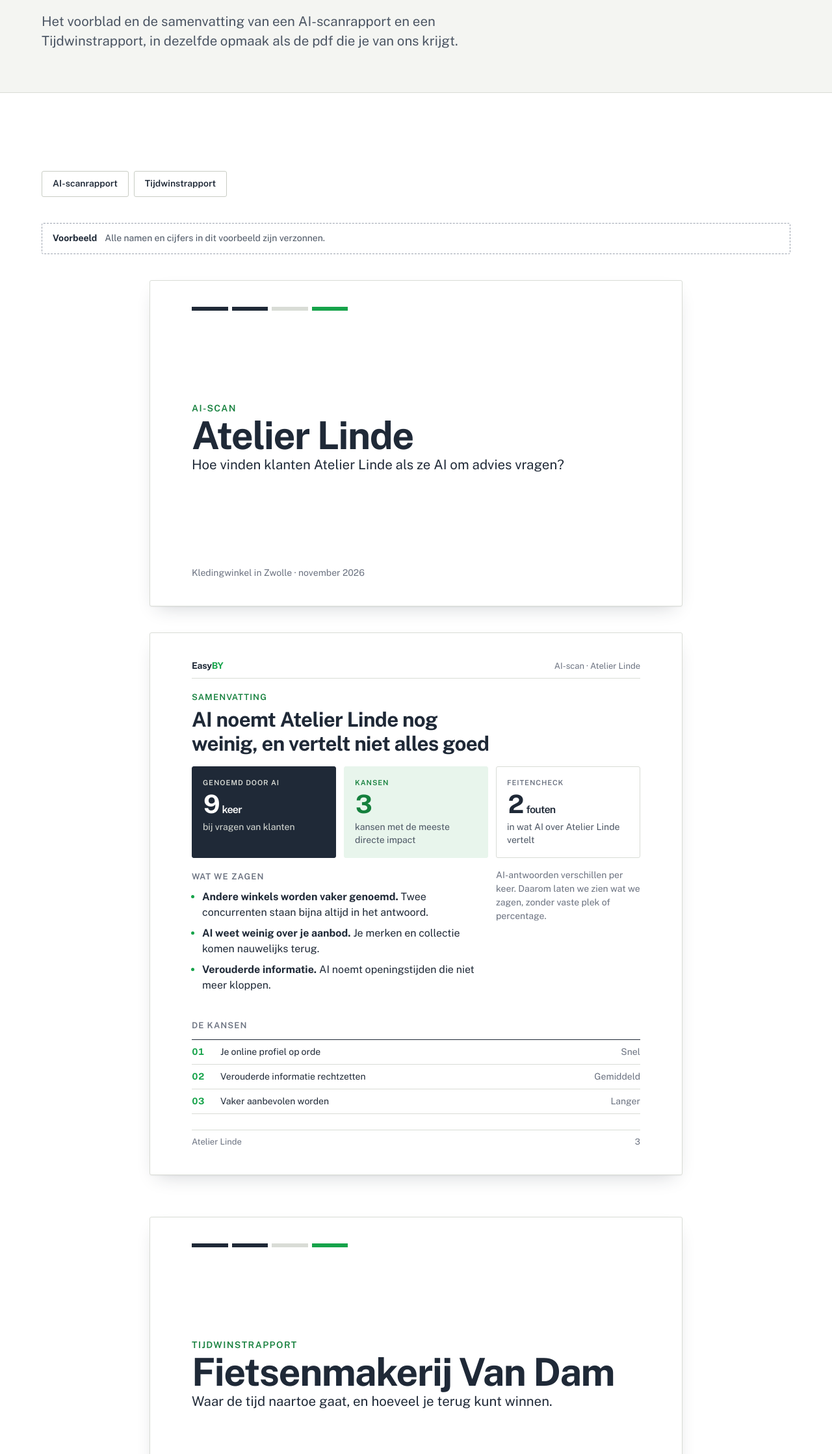
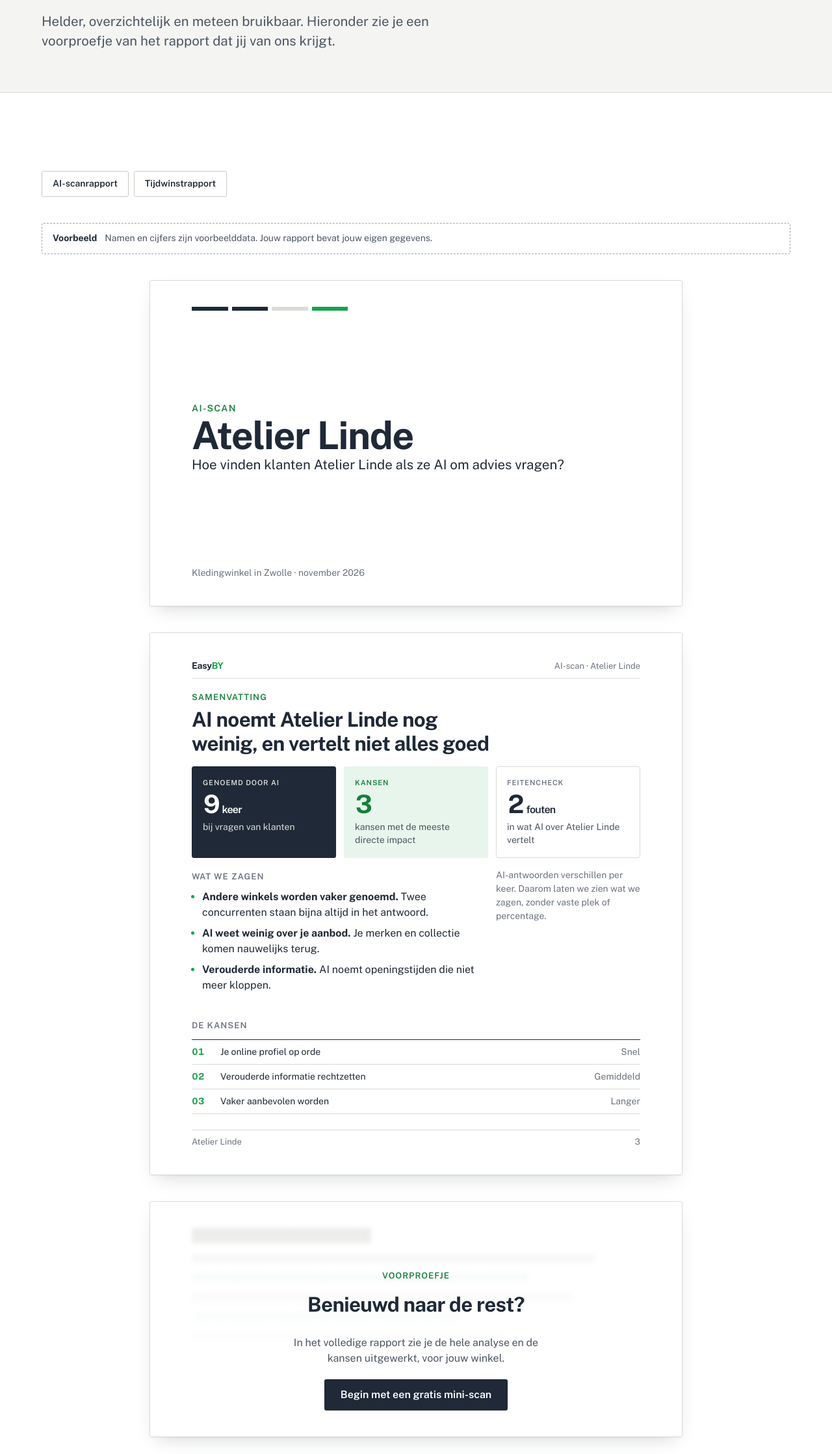
Before and after one commit to easyby-commerce-outlook-com/website, a plain HTML site: page voorbeeldrapport.html in a window 1280 px wide. Shown: the part 323-2560 px from the top of the page at 65% size. Drawn offline with Linux system fonts and the light colour scheme.

Commit message:
fix: voorbeeldrapport als voorproefje en voorbeelddata in plaats van verzonnen
Co-Authored-By: Claude Opus 5.5 <noreply@anthropic.com>
Claude-Session: https://claude.ai/code/session_01CwLk4yiMqjVoZgVLP1uGLu

```diff
--- a/site.css
+++ b/site.css
@@ -488,3 +488,19 @@
 .beweeg .r-sheet:not(.is-in) .r-bar__fill, .beweeg .streepjes:not(.is-in) i:nth-child(4), .beweeg .timeline:not(.is-in) li::after, .beweeg .timeline:not(.is-in) .timeline__dot, .beweeg .timeline:not(.is-in) li > * { transition: none; }
 .board .lead a { color: inherit; text-decoration-color: var(--color-green-on-dark); }
 .board .lead strong { color: var(--color-on-dark); font-weight: var(--weight-semibold); }
+
+/* Voorbeeldrapport: voorproefje met een vervaagd blad en een oproep */
+.r-teaser { position: relative; overflow: hidden; min-height: 320px; display: grid; place-items: center; text-align: center; }
+.r-teaser__ghost { position: absolute; inset: var(--space-xl) var(--space-2xl); display: grid; gap: var(--space-md); align-content: start; filter: blur(3px); opacity: 0.6; }
+.r-teaser__ghost i { display: block; height: var(--bar-thick); border-radius: var(--radius-chip); background: var(--color-track); }
+.r-teaser__ghost i:nth-child(1) { width: 40%; height: var(--space-lg); background: var(--color-rule); }
+.r-teaser__ghost i:nth-child(2) { width: 90%; }
+.r-teaser__ghost i:nth-child(3) { width: 75%; background: var(--color-green-tint); }
+.r-teaser__ghost i:nth-child(4) { width: 85%; }
+.r-teaser__ghost i:nth-child(5) { width: 60%; background: var(--color-green-tint); }
+.r-teaser__ghost i:nth-child(6) { width: 70%; }
+.r-teaser::after { content: ""; position: absolute; inset: 0; background: linear-gradient(180deg, transparent, var(--color-paper) 70%); }
+.r-teaser__body { position: relative; z-index: 1; display: grid; justify-items: center; gap: var(--space-sm); max-width: 44ch; padding-top: var(--space-2xl); }
+.r-teaser__body p { color: var(--color-ink-2); }
+.r-teaser__body .btn { margin-top: var(--space-xs); }
+.actions--tight { margin-top: 0; }
--- a/voorbeeldrapport.html
+++ b/voorbeeldrapport.html
@@ -4,7 +4,7 @@
   <meta charset="utf-8">
   <meta name="viewport" content="width=device-width, initial-scale=1">
   <title>Voorbeeldrapport · EasyBY</title>
-  <meta name="description" content="Bekijk hoe een AI-scanrapport en een Tijdwinstrapport van EasyBY eruitzien, met verzonnen voorbeeldgegevens.">
+  <meta name="description" content="Bekijk hoe een AI-scanrapport en een Tijdwinstrapport van EasyBY eruitzien, gevuld met voorbeelddata.">
   <link rel="preload" href="fonts/public-sans-latin.woff2" as="font" type="font/woff2" crossorigin>
   <link rel="stylesheet" href="site.css">
   <script src="site.js" defer></script>
@@ -29,7 +29,7 @@
       <div class="container">
         <span class="label label--green eyebrow">Voorbeeldrapport</span>
         <h1>Zo ziet een rapport van EasyBY eruit</h1>
-        <p class="lead">Het voorblad en de samenvatting van een AI-scanrapport en een Tijdwinstrapport, in dezelfde opmaak als de pdf die je van ons krijgt.</p>
+        <p class="lead">Helder, overzichtelijk en meteen bruikbaar. Hieronder zie je een voorproefje van het rapport dat jij van ons krijgt.</p>
       </div>
     </section>
 
@@ -39,7 +39,7 @@
           <a href="#ai-scan">AI-scanrapport</a>
           <a href="#tijdwinst">Tijdwinstrapport</a>
         </nav>
-        <p class="mock-note"><strong>Voorbeeld</strong> <span>Alle namen en cijfers in dit voorbeeld zijn verzonnen.</span></p>
+        <p class="mock-note"><strong>Voorbeeld</strong> <span>Namen en cijfers zijn voorbeelddata. Jouw rapport bevat jouw eigen gegevens.</span></p>
 
       <section class="report" id="ai-scan" aria-label="Voorbeeld AI-scanrapport">
         <article class="r-sheet">
@@ -85,6 +85,15 @@
           <div class="r-foot"><span>Atelier Linde</span><span>3</span></div>
         </article>
 
+        <aside class="r-sheet r-teaser" aria-label="De rest van het rapport">
+          <div class="r-teaser__ghost" aria-hidden="true"><i></i><i></i><i></i><i></i><i></i><i></i></div>
+          <div class="r-teaser__body">
+            <span class="label label--green">Voorproefje</span>
+            <h3 class="r-title">Benieuwd naar de rest?</h3>
+            <p>In het volledige rapport zie je de hele analyse en de kansen uitgewerkt, voor jouw winkel.</p>
+            <a class="btn btn--ink" href="mini-scan.html">Begin met een gratis mini-scan</a>
+          </div>
+        </aside>
       </section>
 
 
@@ -125,6 +134,15 @@
           <div class="r-foot"><span>Fietsenmakerij Van Dam</span><span>3</span></div>
         </article>
 
+        <aside class="r-sheet r-teaser" aria-label="De rest van het rapport">
+          <div class="r-teaser__ghost" aria-hidden="true"><i></i><i></i><i></i><i></i><i></i><i></i></div>
+          <div class="r-teaser__body">
+            <span class="label label--green">Voorproefje</span>
+            <h3 class="r-title">Benieuwd naar de rest?</h3>
+            <p>In het volledige rapport staat elk tijdlek uitgewerkt, met wat het jou oplevert.</p>
+            <a class="btn btn--ink" href="mailto:hallo@easy-by.nl?subject=Bedrijfsbezoek%20Tijdwinst">Plan een gratis bedrijfsbezoek</a>
+          </div>
+        </aside>
       </section>
 
       </div>
@@ -133,8 +151,11 @@
     <section class="band">
       <div class="container">
         <div class="band__in">
-          <h2>Benieuwd naar jouw cijfers?</h2>
-          <a class="btn btn--ink" href="mini-scan.html">Gratis mini-scan</a>
+          <h2>Benieuwd naar jouw volledige rapport?</h2>
+          <div class="actions actions--tight">
+            <a class="btn btn--ink" href="mini-scan.html">Gratis mini-scan</a>
+            <a class="btn btn--line" href="tijdwinst.html">Meer over Tijdwinst</a>
+          </div>
         </div>
       </div>
     </section>
```
Also changed, not shown: ai-scan.html (+1 -1 lines), index.html (+1 -1 lines), tijdwinst.html (+1 -1 lines), 1 other file.
